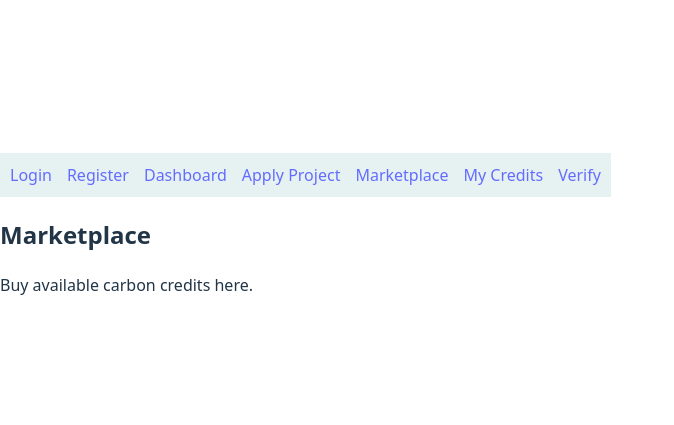
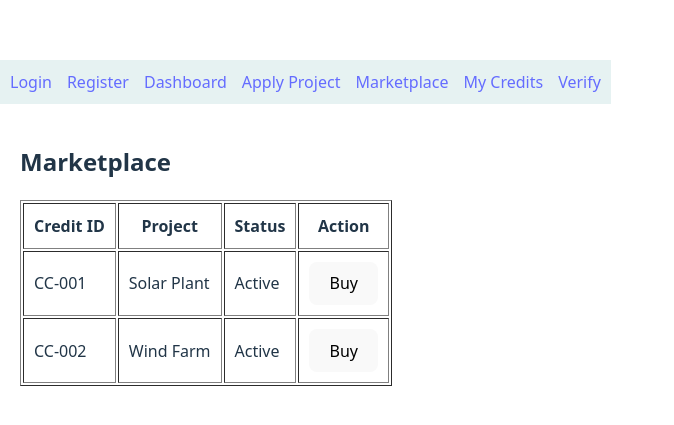
Before and after one commit to Shreya-Bhat-2006/Genesys-2.0-Project-Nexa-Life, a React app in the folder frontend/: page /marketplace in a window 1280 px wide. Shown: the part 167-592 px from the top of the page, without its empty margins (0-674 px from the left). Built offline with nearby package versions, Linux system fonts and the light colour scheme; the HTML template or start-up script is replaced by a standard one.

Commit message:
Added main frontend pages with dummy functionality

```diff
--- a/frontend/src/pages/ApplyProject.jsx
+++ b/frontend/src/pages/ApplyProject.jsx
@@ -1,8 +1,59 @@
+import { useState } from "react";
+
 function ApplyProject() {
+  const [projectName, setProjectName] = useState("");
+  const [type, setType] = useState("");
+  const [reduction, setReduction] = useState("");
+  const [location, setLocation] = useState("");
+
+  const handleSubmit = (e) => {
+    e.preventDefault();
+    alert("Project submitted (dummy mode)");
+  };
+
   return (
-    <div>
+    <div style={{ padding: "20px" }}>
       <h2>Apply as Green Project</h2>
-      <p>Submit your sustainable project details.</p>
+
+      <form onSubmit={handleSubmit}>
+        <input
+          type="text"
+          placeholder="Project Name"
+          value={projectName}
+          onChange={(e) => setProjectName(e.target.value)}
+          required
+        />
+        <br /><br />
+
+        <input
+          type="text"
+          placeholder="Project Type (Solar/Wind)"
+          value={type}
+          onChange={(e) => setType(e.target.value)}
+          required
+        />
+        <br /><br />
+
+        <input
+          type="number"
+          placeholder="CO₂ Reduction (tons)"
+          value={reduction}
+          onChange={(e) => setReduction(e.target.value)}
+          required
+        />
+        <br /><br />
+
+        <input
+          type="text"
+          placeholder="Location"
+          value={location}
+          onChange={(e) => setLocation(e.target.value)}
+          required
+        />
+        <br /><br />
+
+        <button type="submit">Submit</button>
+      </form>
     </div>
   );
 }
--- a/frontend/src/pages/Dashboard.jsx
+++ b/frontend/src/pages/Dashboard.jsx
@@ -1,8 +1,29 @@
+import { Link } from "react-router-dom";
+
 function Dashboard() {
   return (
-    <div>
+    <div style={{ padding: "20px" }}>
       <h2>Dashboard</h2>
-      <p>Welcome to your dashboard.</p>
+
+      <div style={{ marginTop: "20px" }}>
+        <Link to="/apply-project">
+          <button style={{ marginRight: "10px" }}>
+            Apply as Green Project
+          </button>
+        </Link>
+
+        <Link to="/marketplace">
+          <button style={{ marginRight: "10px" }}>
+            Buy Carbon Credits
+          </button>
+        </Link>
+
+        <Link to="/my-credits">
+          <button>
+            View My Credits
+          </button>
+        </Link>
+      </div>
     </div>
   );
 }
--- a/frontend/src/pages/Marketplace.jsx
+++ b/frontend/src/pages/Marketplace.jsx
@@ -1,8 +1,43 @@
+import { useState } from "react";
+
 function Marketplace() {
+  const [credits, setCredits] = useState([
+    { id: "CC-001", project: "Solar Plant", status: "Active" },
+    { id: "CC-002", project: "Wind Farm", status: "Active" }
+  ]);
+
+  const handleBuy = (id) => {
+    alert(`Credit ${id} purchased (dummy mode)`);
+  };
+
   return (
-    <div>
+    <div style={{ padding: "20px" }}>
       <h2>Marketplace</h2>
-      <p>Buy available carbon credits here.</p>
+
+      <table border="1" cellPadding="10">
+        <thead>
+          <tr>
+            <th>Credit ID</th>
+            <th>Project</th>
+            <th>Status</th>
+            <th>Action</th>
+          </tr>
+        </thead>
+        <tbody>
+          {credits.map((credit) => (
+            <tr key={credit.id}>
+              <td>{credit.id}</td>
+              <td>{credit.project}</td>
+              <td>{credit.status}</td>
+              <td>
+                <button onClick={() => handleBuy(credit.id)}>
+                  Buy
+                </button>
+              </td>
+            </tr>
+          ))}
+        </tbody>
+      </table>
     </div>
   );
 }
--- a/frontend/src/pages/MyCredits.jsx
+++ b/frontend/src/pages/MyCredits.jsx
@@ -1,8 +1,43 @@
+import { useState } from "react";
+
 function MyCredits() {
+  const [credits, setCredits] = useState([
+    { id: "CC-001", status: "Active" },
+    { id: "CC-002", status: "Retired" }
+  ]);
+
+  const handleRetire = (id) => {
+    alert(`Credit ${id} retired (dummy mode)`);
+  };
+
   return (
-    <div>
+    <div style={{ padding: "20px" }}>
       <h2>My Credits</h2>
-      <p>View and manage your owned carbon credits.</p>
+
+      <table border="1" cellPadding="10">
+        <thead>
+          <tr>
+            <th>Credit ID</th>
+            <th>Status</th>
+            <th>Action</th>
+          </tr>
+        </thead>
+        <tbody>
+          {credits.map((credit) => (
+            <tr key={credit.id}>
+              <td>{credit.id}</td>
+              <td>{credit.status}</td>
+              <td>
+                {credit.status === "Active" && (
+                  <button onClick={() => handleRetire(credit.id)}>
+                    Retire
+                  </button>
+                )}
+              </td>
+            </tr>
+          ))}
+        </tbody>
+      </table>
     </div>
   );
 }
--- a/frontend/src/pages/PublicVerify.jsx
+++ b/frontend/src/pages/PublicVerify.jsx
@@ -1,8 +1,39 @@
+import { useState } from "react";
+
 function PublicVerify() {
+  const [creditId, setCreditId] = useState("");
+  const [result, setResult] = useState(null);
+
+  const handleVerify = () => {
+    setResult({
+      id: creditId,
+      owner: "Company A",
+      status: "Active"
+    });
+  };
+
   return (
-    <div>
+    <div style={{ padding: "20px" }}>
       <h2>Public Verification</h2>
-      <p>Verify any carbon credit by ID.</p>
+
+      <input
+        type="text"
+        placeholder="Enter Credit ID"
+        value={creditId}
+        onChange={(e) => setCreditId(e.target.value)}
+      />
+
+      <button onClick={handleVerify} style={{ marginLeft: "10px" }}>
+        Verify
+      </button>
+
+      {result && (
+        <div style={{ marginTop: "20px" }}>
+          <p><strong>Credit ID:</strong> {result.id}</p>
+          <p><strong>Owner:</strong> {result.owner}</p>
+          <p><strong>Status:</strong> {result.status}</p>
+        </div>
+      )}
     </div>
   );
 }
```
Also changed, not shown: frontend/src/services/api.js (+7 -0 lines).
